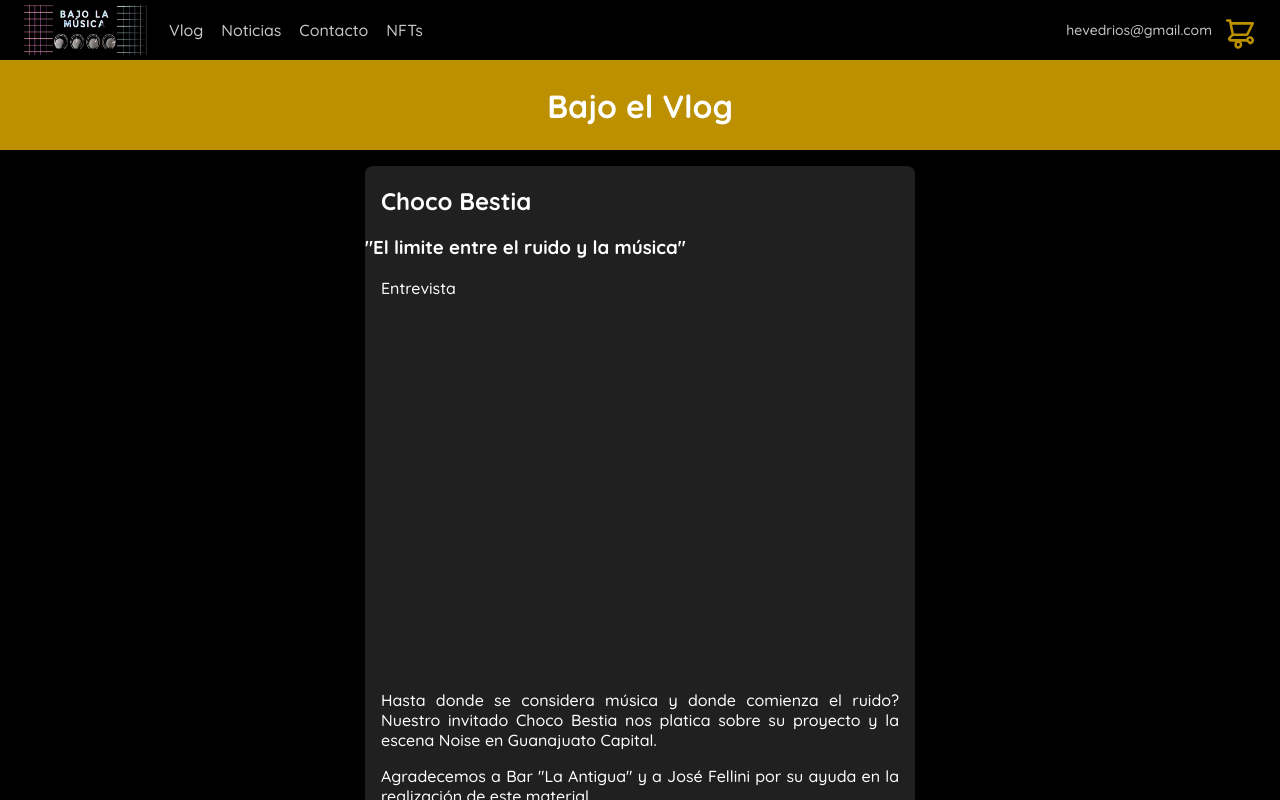
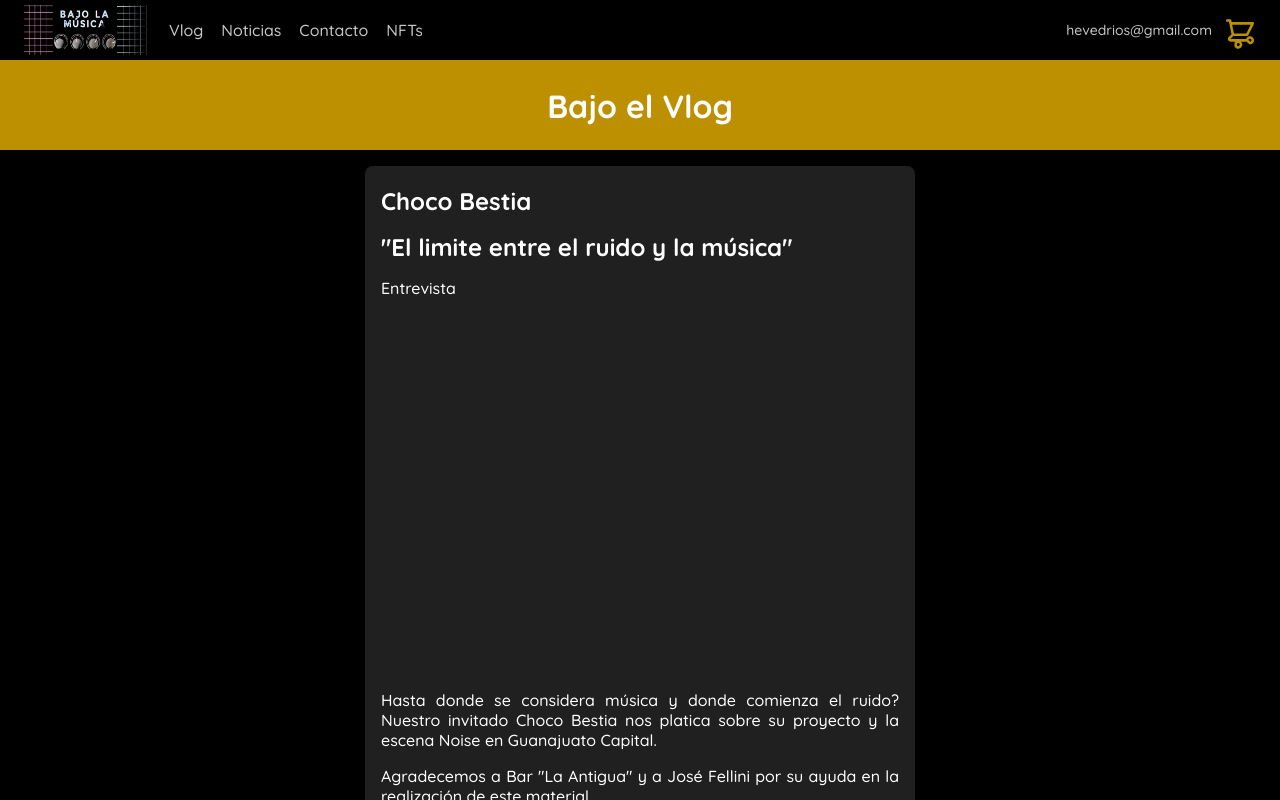
Before and after one commit to exxedridel/BajoLaMusicaPJ, a React app: page /vlog in a window 1280 px wide. Shown: the top 800 px of the page. Built offline with nearby package versions, Linux system fonts and the light colour scheme.

Commit message:
Update Vlog.jsx

```diff
--- a/src/pages/Vlog.jsx
+++ b/src/pages/Vlog.jsx
@@ -12,7 +12,7 @@ const Vlog = () => {
 
      <article className="post">
           <h2>Choco Bestia </h2>
-          <h3> "El limite entre el ruido y la música" </h3>
+          <h2> "El limite entre el ruido y la música" </h2>
           <p>Entrevista</p>
           <ReactPlayer
             url="https://www.youtube.com/watch?v=SwuSqa7GVrg&t=2s"
```
